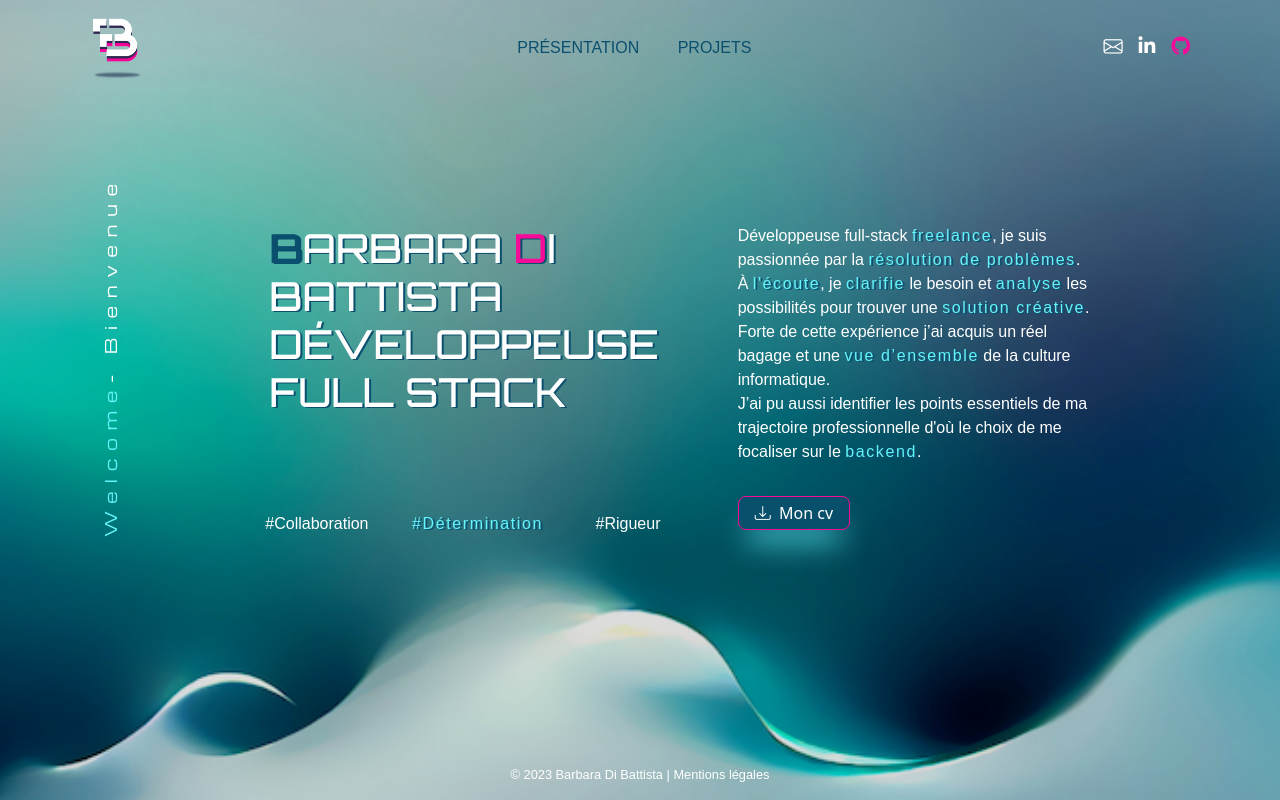
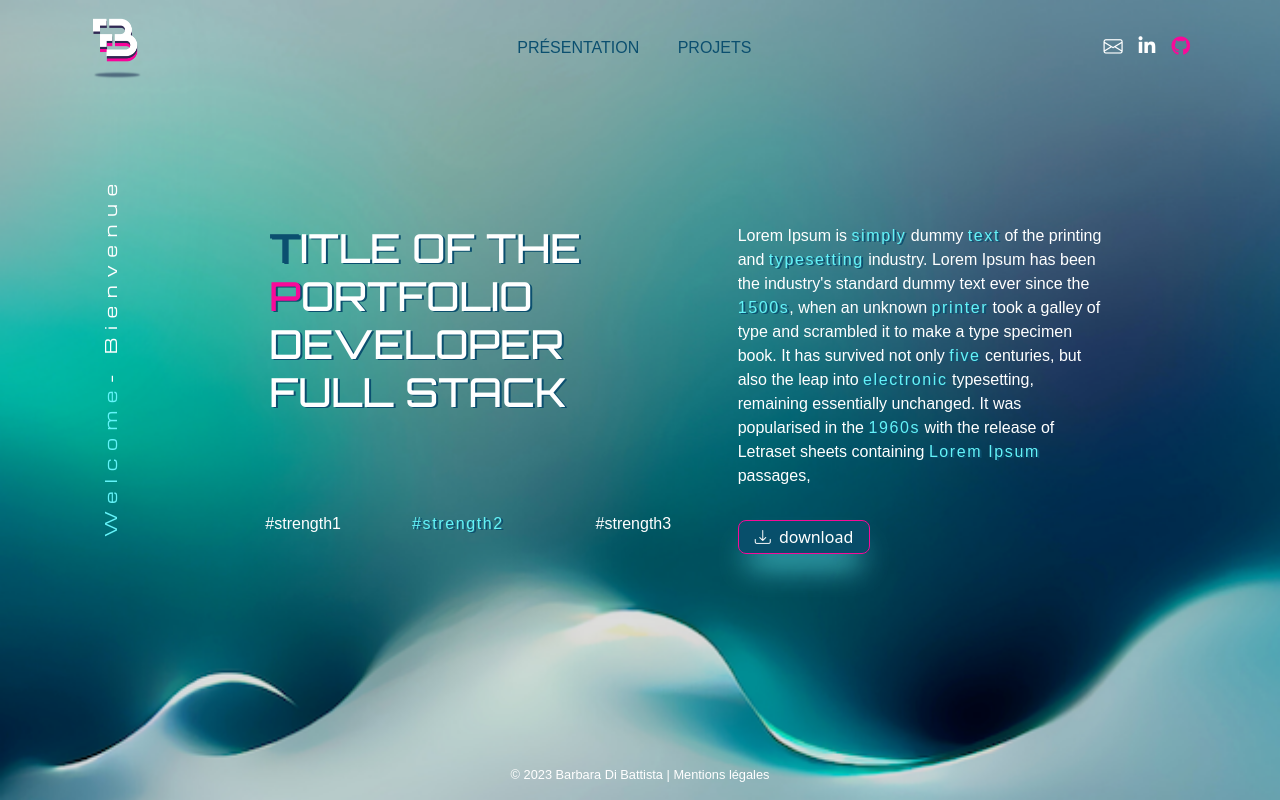
Before and after one commit to dibattista/di-battista-barbara-public, a Flask app: page / in a window 1280 px wide. Run offline with Flask 2, Linux system fonts and the light colour scheme; some libraries are stand-ins or nearby versions; some web fonts are replaced.

Commit message:
add Lorem Ipsum on about page

```diff
--- a/static/css/style.css
+++ b/static/css/style.css
@@ -153,12 +153,10 @@ footer{
 /* END div left index */
 
 /* div center */
-.h1-span-color-letter-d {
+.h1-span-color1-letter {
   color: rgb(var(--second-color));
 }
-.h1-span-color-letter-b {
-  color: #fff;
- }
+
 .h1-span-color2-letter {
   color: rgb(var(--main-color));
 }
--- a/templates/index.html
+++ b/templates/index.html
@@ -13,33 +13,37 @@
           <div class="col-lg-1"></div>
           <div class="col-lg-5 pt-5 col-about-title">
             <h1>
-                <span class="h1-span-color2-letter">B</span>ARBARA
-                <span class="h1-span-color-letter-d">D</span>I
+                <span class="h1-span-color2-letter">T</span>ITLE
+                OF THE
                 <br>
-                <span class="h1-span-color-letter-b">B</span>ATTISTA
+                <span class="h1-span-color1-letter">P</span>ORTFOLIO
                 <br>
-                DÉVELOPPEUSE
+                DEVELOPER
                 <br>
                 FULL STACK
             </h1>
             <div row class="space-row-5"></div>
             <div class="row">
-                <div class="col-12 col-md-4 p-2">#Collaboration</div>
-                <div class="col-12 col-md-5 p-2"><span class="div-span-strength-color">#Détermination</span></div>
-                <div class="col-12 col-md-3 p-2">#Rigueur</div>
+                <div class="col-12 col-md-4 p-2">#strength1</div>
+                <div class="col-12 col-md-5 p-2"><span class="div-span-strength-color">#strength2</span></div>
+                <div class="col-12 col-md-3 p-2">#strength3</div>
             </div>
           </div>
           <div class="col-lg-4 pt-5">
-            <p class="p-about">Développeuse full-stack <span class="p-about-word-color">freelance</span>, je suis passionnée par la
-                <span class="p-about-word-color">résolution de problèmes</span>.<br>
-                À <span class="p-about-word-color">l'écoute</span>, je <span class="p-about-word-color">clarifie</span> le besoin et <span class="p-about-word-color">analyse</span>
-                les possibilités pour trouver une <span class="p-about-word-color">solution créative</span>.<br>
-                Forte de cette expérience j’ai acquis un réel bagage et une <span class="p-about-word-color">vue d’ensemble</span> de la culture informatique.<br>
-                J’ai pu aussi identifier les points essentiels de ma trajectoire professionnelle d'où le choix de me focaliser sur le <span class="p-about-word-color">backend</span>.
+            <p class="p-about">Lorem Ipsum is
+              <span class="p-about-word-color">simply</span>
+              dummy <span class="p-about-word-color">text</span> of the printing and
+              <span class="p-about-word-color">typesetting</span>
+              industry. Lorem Ipsum has been the industry's standard dummy text ever since the
+              <span class="p-about-word-color">1500s</span>,
+              when an unknown <span class="p-about-word-color">printer</span> took a galley of type and scrambled it to make a type specimen book. It has survived not only
+              <span class="p-about-word-color">five</span> centuries, but also the leap into
+              <span class="p-about-word-color">electronic</span> typesetting, remaining essentially unchanged.
+              It was popularised in the <span class="p-about-word-color">1960s</span> with the release of Letraset sheets containing <span class="p-about-word-color">Lorem Ipsum</span> passages,
             </p>
             <div row class="space-row-1 responsive-space-row"></div>
             <a class="btn btn-lg button-cv" href="{{url_for('download')}}">
-              <span class="bi bi-download">&nbsp; Mon cv</span>
+              <span class="bi bi-download">&nbsp; download</span>
             </a>
           </div>
           <div class="col-lg-1"></div>
```
